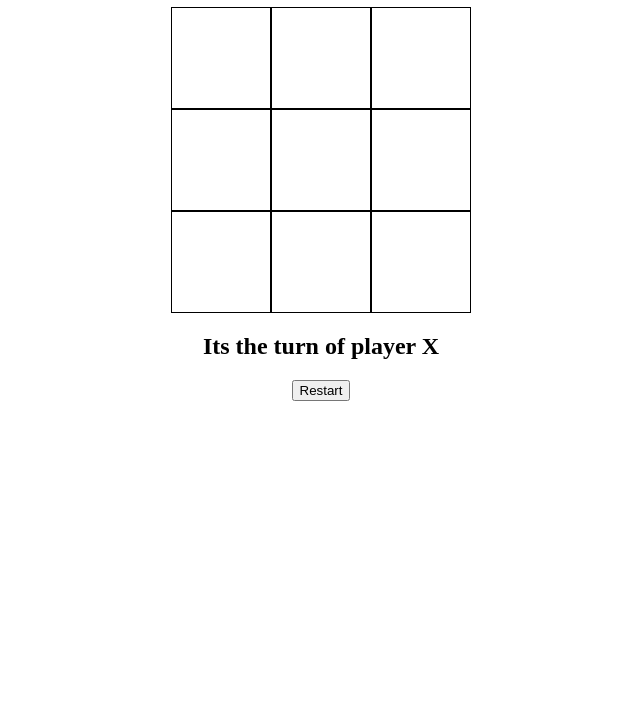
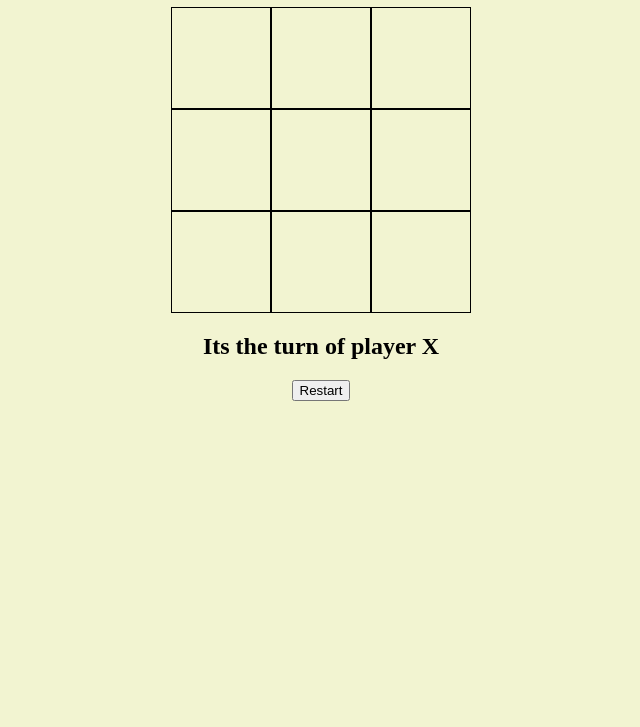
Before and after one commit to VinceS42/TicTacToe, a plain HTML site: page index.html in a window 1280 px wide. Shown: the part 73-800 px from the top of the page, without its empty margins (319-959 px from the left). Drawn offline with Linux system fonts and the light colour scheme.

Commit message:
end of tictactoe2

```diff
--- a/assets/css/styles.css
+++ b/assets/css/styles.css
@@ -1,5 +1,6 @@
 body {
     text-align: center;
+    background: #f2f4d1;
 }
 
 #game {
```
